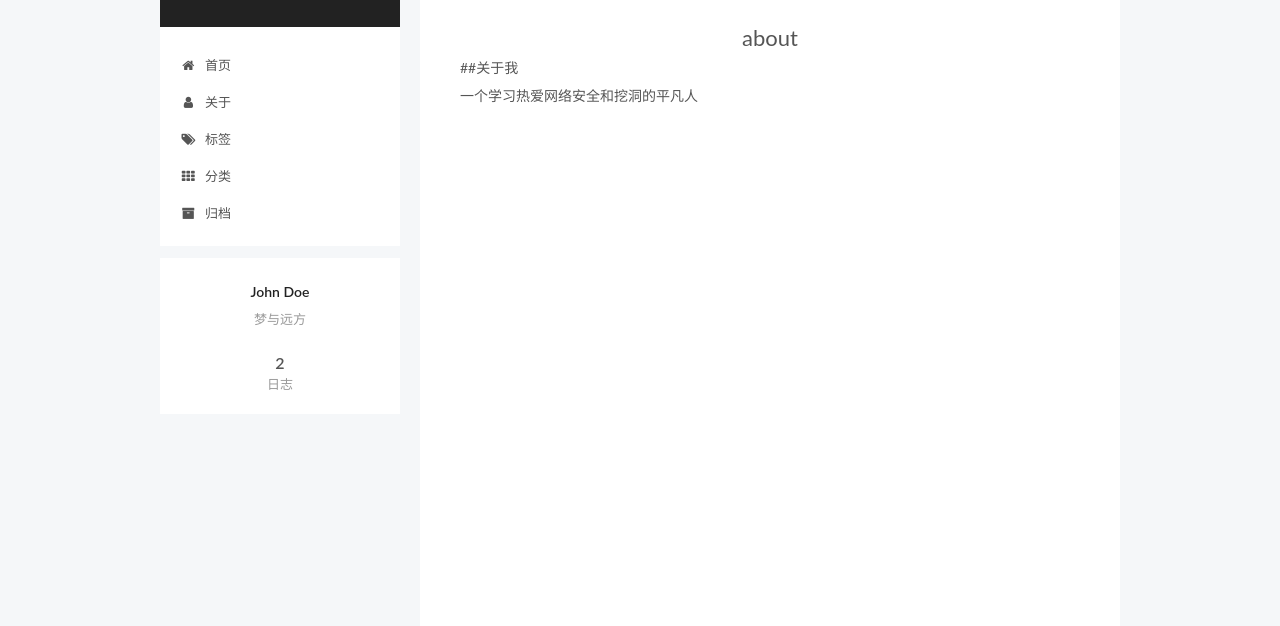
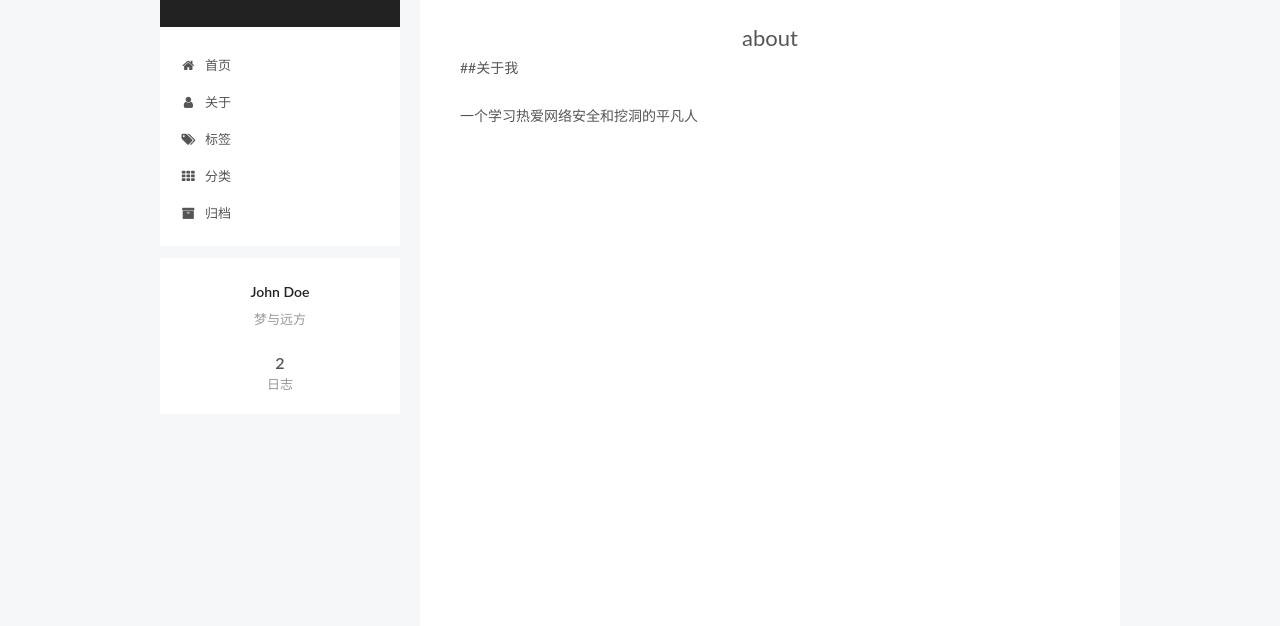
Before and after one commit to ahacker15/ahacker15.github.io, a plain HTML site: page about/index.html in a window 1280 px wide. Shown: the part 174-800 px from the top of the page. Drawn offline with Linux system fonts and the light colour scheme; files whose address does not match are found by name.

Commit message:
Site updated: 2020-01-20 21:33:05

```diff
--- a/about/index.html
+++ b/about/index.html
@@ -79,14 +79,14 @@
 
 
 
-<meta name="description" content="##关于我一个学习热爱网络安全和挖洞的平凡人">
+<meta name="description" content="##关于我 一个学习热爱网络安全和挖洞的平凡人">
 <meta property="og:type" content="website">
 <meta property="og:title" content="about">
 <meta property="og:url" content="http://yoursite.com/about/index.html">
 <meta property="og:site_name" content="ahacker15">
-<meta property="og:description" content="##关于我一个学习热爱网络安全和挖洞的平凡人">
+<meta property="og:description" content="##关于我 一个学习热爱网络安全和挖洞的平凡人">
 <meta property="article:published_time" content="2020-01-20T12:48:56.000Z">
-<meta property="article:modified_time" content="2020-01-20T12:50:28.803Z">
+<meta property="article:modified_time" content="2020-01-20T13:32:44.818Z">
 <meta property="article:author" content="John Doe">
 <meta name="twitter:card" content="summary">
 
@@ -267,7 +267,8 @@
       <div class="post-body">
 
 
-          <p>##关于我<br>一个学习热爱网络安全和挖洞的平凡人</p>
+          <p>##关于我</p>
+<p>一个学习热爱网络安全和挖洞的平凡人</p>
 
 
       </div>
```
